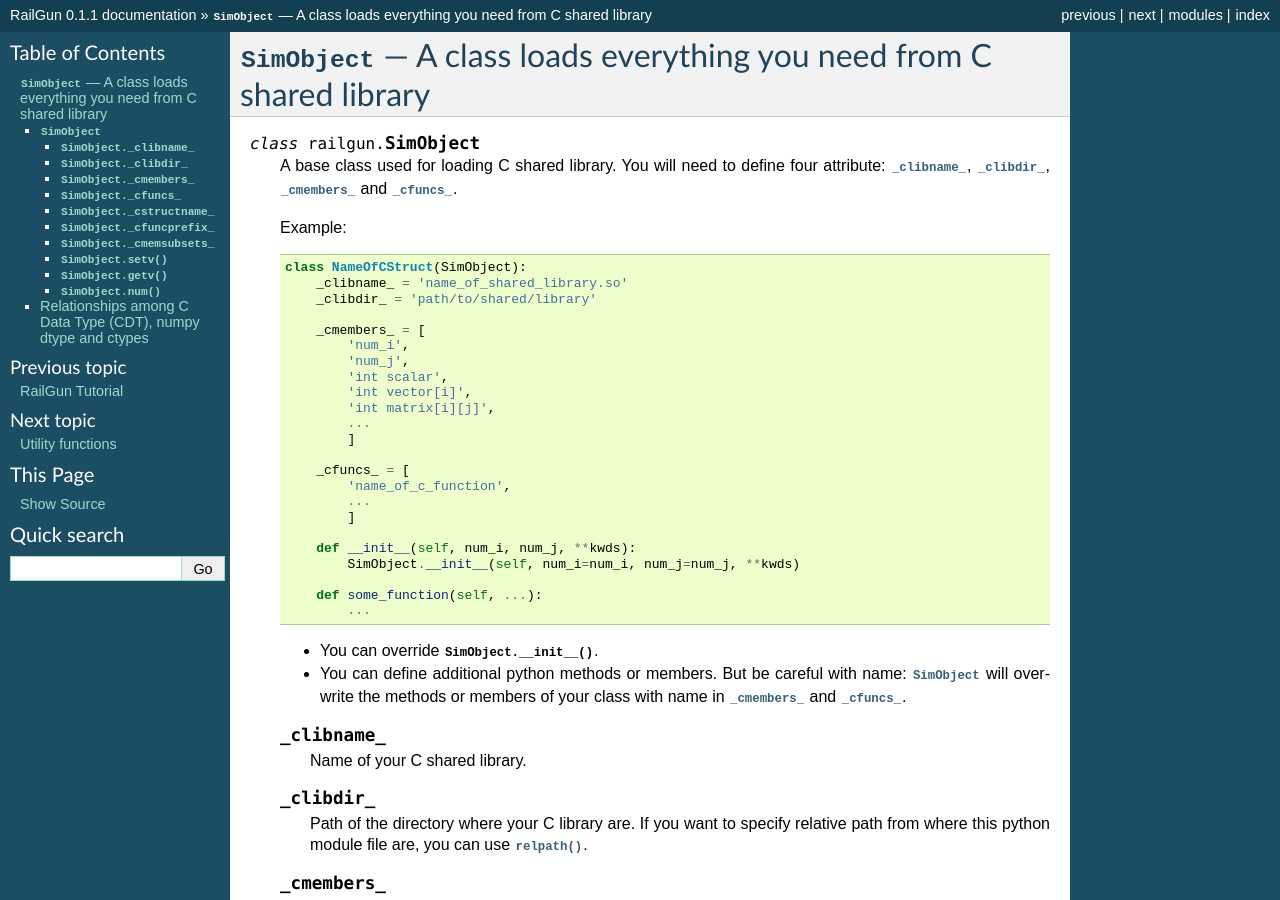
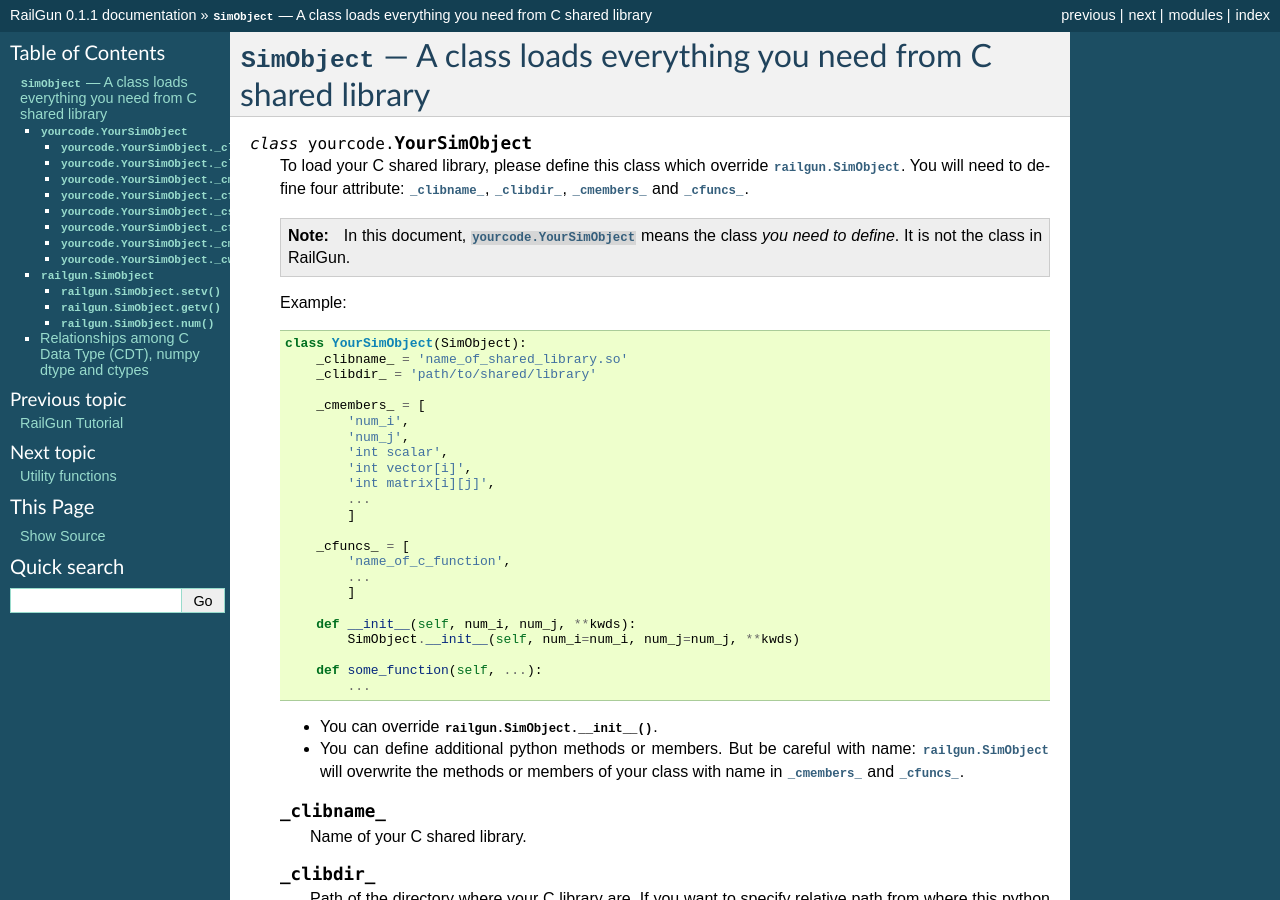
Before and after one commit to tkf/railgun, a Sphinx documentation site: the page built from doc/source/simobj.rst, in a window 1280 px wide and 900 px high. Built offline with Sphinx 7.4.7, drawn with Linux system fonts in a browser that asks for light colours; formulas are drawn with MathJax 3; pages that are not in the unit, such as notebooks, are missing from menus; some of the changed text lies outside the part shown.

Commit message:
use yourcode.YourSimObject in simobj.rst

```diff
--- a/doc/source/simobj.rst
+++ b/doc/source/simobj.rst
@@ -1,18 +1,21 @@
 :class:`SimObject` --- A class loads everything you need from C shared library
 ==============================================================================
 
-.. module:: railgun
+.. class:: yourcode.YourSimObject
 
-
-.. class:: SimObject
-
-   A base class used for loading C shared library.
+   To load your C shared library, please define this class which
+   override :class:`railgun.SimObject`.
    You will need to define four attribute: :attr:`_clibname_`,
    :attr:`_clibdir_`, :attr:`_cmembers_` and :attr:`_cfuncs_`.
 
+   .. note::
+
+      In this document, :class:`yourcode.YourSimObject` means the class
+      *you need to define*. It is not the class in RailGun.
+
    Example::
 
-       class NameOfCStruct(SimObject):
+       class YourSimObject(SimObject):
            _clibname_ = 'name_of_shared_library.so'
            _clibdir_ = 'path/to/shared/library'
 
@@ -36,24 +39,24 @@
            def some_function(self, ...):
                ...
 
-   - You can override :meth:`SimObject.__init__`.
+   - You can override :meth:`railgun.SimObject.__init__`.
    - You can define additional python methods or members.
-     But be careful with name: :class:`SimObject` will overwrite
+     But be careful with name: :class:`railgun.SimObject` will overwrite
      the methods or members of your class with name in
      :attr:`_cmembers_` and :attr:`_cfuncs_`.
 
 
-   .. attribute:: SimObject._clibname_
+   .. attribute:: _clibname_
 
       Name of your C shared library.
 
-   .. attribute:: SimObject._clibdir_
+   .. attribute:: _clibdir_
 
       Path of the directory where your C library are.
       If you want to specify relative path from where
       this python module file are, you can use :func:`relpath`.
 
-   .. attribute:: SimObject._cmembers_
+   .. attribute:: _cmembers_
 
       This is a list of the definitions of C variables with
       following syntax::
@@ -96,9 +99,9 @@
               'double double_matrix[k][i] = -4.1',
               ]
 
-      See also: :func:`cmems`
+      See also: :func:`railgun.cmems`
 
-   .. attribute:: SimObject._cfuncs_
+   .. attribute:: _cfuncs_
 
       This is a list of the definitions of C functions with
       following syntax::
@@ -145,7 +148,7 @@
 
       See also: :ref:`how_to_write_cfunc`
 
-   .. attribute:: SimObject._cstructname_
+   .. attribute:: _cstructname_
 
       This is optional. This is used to specify the name of C struct
       explicitly::
@@ -158,12 +161,12 @@
                _cstructname_ = 'CStructName'  # this is name of c-struct
 
 
-   .. attribute:: SimObject._cfuncprefix_
+   .. attribute:: _cfuncprefix_
 
       This is optional. This is used to specify the prefix of C functions
       explicitly (default is name of C Struct + ``_``)::
 
-           class YourSimObj(SimObject):
+           class YourSimObject(SimObject):
                ...
                _cfuncprefix_ = 'MyPrefix'
                _cfuncs_ = [
@@ -171,7 +174,7 @@
                    ...
                    ]
 
-           class YourSimObj(SimObject):
+           class YourSimObject(SimObject):
                ...
                _cfuncprefix_ = ''
                _cfuncs_ = [
@@ -179,7 +182,7 @@
                    ...
                    ]
 
-   .. attribute:: SimObject._cmemsubsets_
+   .. attribute:: _cmemsubsets_
 
       dict of dict of list, optional
       Definition of subset of C members for controlling which
@@ -192,14 +195,14 @@
       ``f, g, h, j, k`` are the name of C functions, and
       ``x, y, z`` are the name of C members.
 
-   .. method:: SimObject._cwrap_{C_FUNC_NAME}(func)
+   .. method:: _cwrap_C_FUNC_NAME(func)
 
       This is optional. If you want to wrap C function ``C_FUNC_NAME``,
       define this wrapper function.
 
       Example::
 
-          class YourSimObj(SimObject):
+          class YourSimObject(SimObject):
 
               _clibname_ = '...'
               _clibdir_ = '...'
@@ -223,7 +226,11 @@
           your_c_function = _cwrap_your_c_function(your_c_function)
 
 
-   .. method:: SimObject.setv(**kwds)
+
+.. class:: railgun.SimObject
+
+
+   .. method:: setv(**kwds)
 
       This is used for setting values of C struct members.
 
@@ -239,7 +246,7 @@
            obj.var[0][1] = 1
 
 
-   .. method:: SimObject.getv(*args)
+   .. method:: getv(*args)
 
       Get the C variable by specifying the name
       (Following lines have same effects)::
@@ -256,7 +263,7 @@
            (a, c, c) = obj.getv('a, b, c')
 
 
-   .. method:: SimObject.num(*args)
+   .. method:: num(*args)
 
       Get the size along index
       (Following lines have same effects)::
```
